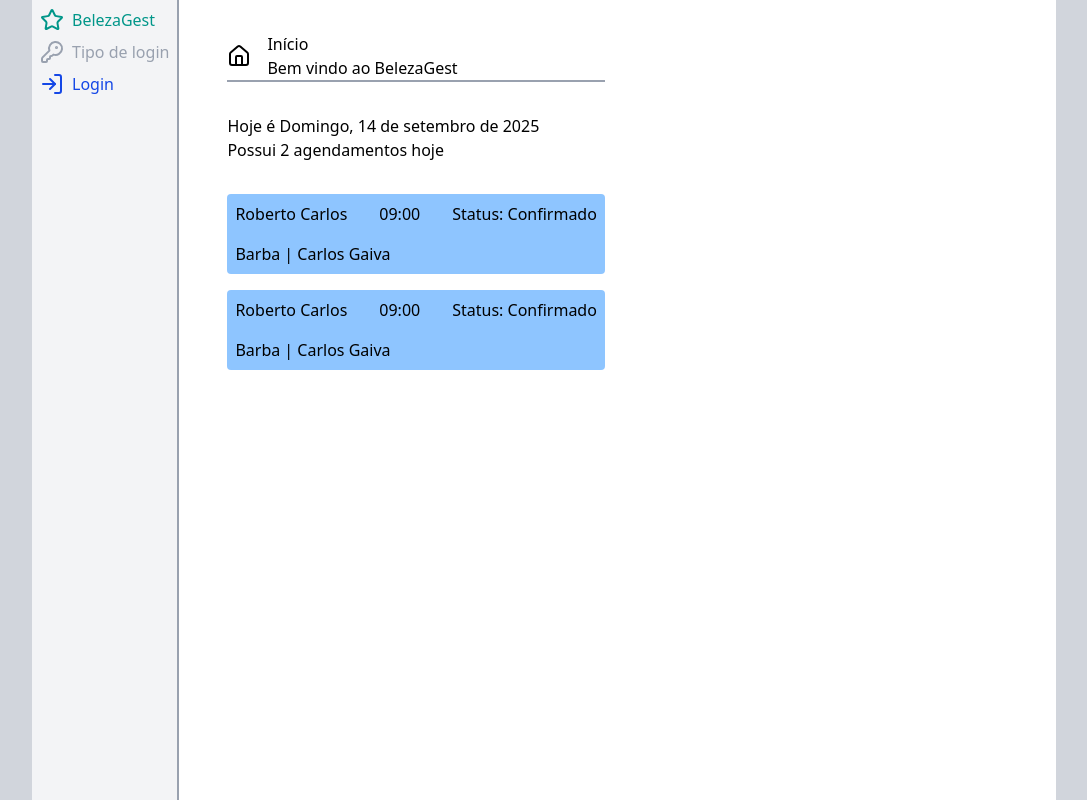
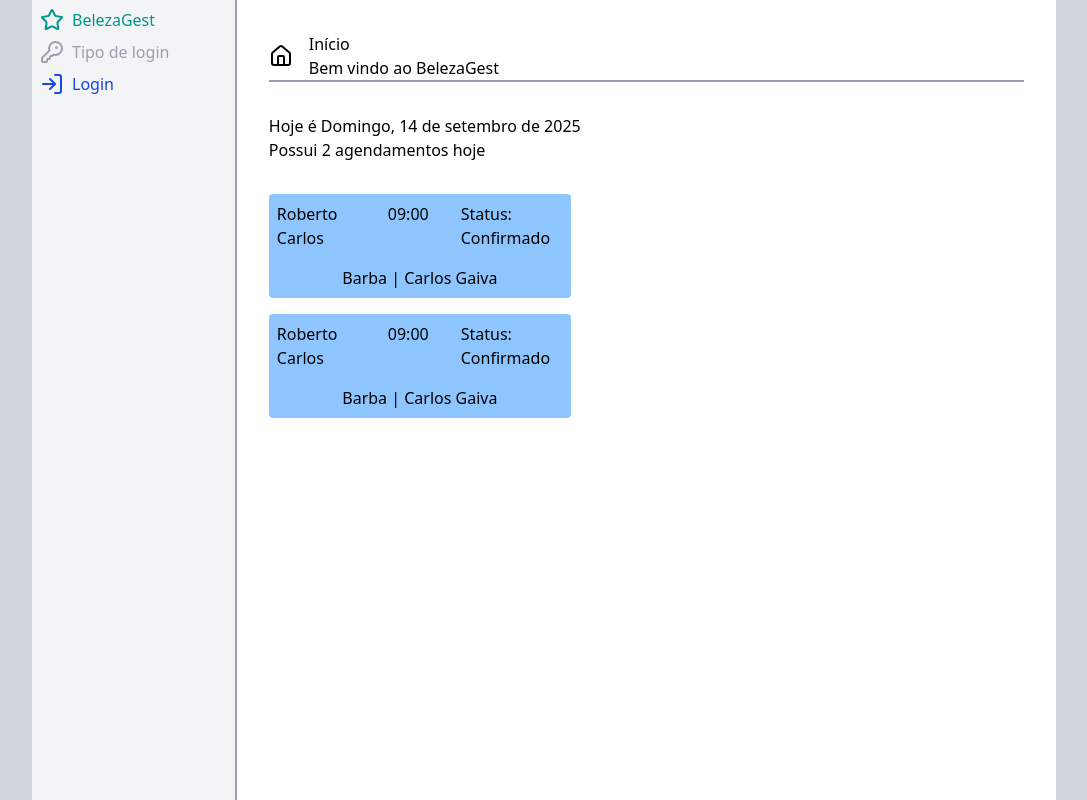
Before and after one commit to GuilhermeCasarim/estagio_unifil, a React (Vite) app in the folder front/: page / in a window 1280 px wide. Shown: the whole page, without its empty margins (96-1183 px from the left). Built offline with nearby package versions, Linux system fonts and the light colour scheme; no server answers.

Commit message:
width e css ajustados; falta toastify, qntCliente e filtro

```diff
--- a/front/src/components/Container.jsx
+++ b/front/src/components/Container.jsx
@@ -5,3 +5,5 @@ export const Container = ({ children }) => {
     <div className='flex mx-auto w-[80%] bg-white min-h-[100vh]'>{children}</div>
   )
 }
+
+//w-full no container
--- a/front/src/components/Header.jsx
+++ b/front/src/components/Header.jsx
@@ -18,13 +18,13 @@ export const Header = () => {
           <Link onClick={logout} className='text-blue-700 flex gap-2'> <LogOut /> Sair</Link>
           <Link className='flex gap-2' to='/'> <Home size={24} /> Início</Link>
           <Link className='flex gap-2' to='/clientes/lista'> <Users /> Clientes</Link>
-          <Link className='flex gap-2' to='/agendamento'> <NotebookText />Agenda</Link>
+          <Link className='flex gap-2' to='#'> <NotebookText />Agenda</Link>
           {/* <Link className='flex gap-2' to='/clientes'> <Scissors /> Cadastrar cliente</Link> */}
-          <Link className='flex gap-2' to='/clientes'> <UserStar /> Profissionais</Link>
-          <Link className='flex gap-2' to='/clientes'> <Scissors /> Serviços</Link>
-          <Link className='flex gap-2' to='/clientes'> <Package /> Estoque</Link>
-          <Link className='flex gap-2' to='/clientes'> <DollarSign /> Financeiro</Link>
-          <Link className='flex gap-2' to='/clientes'> <ChartColumnIncreasing /> Relatórios</Link>
+          <Link className='flex gap-2' to='#'> <UserStar /> Profissionais</Link>
+          <Link className='flex gap-2' to='#'> <Scissors /> Serviços</Link>
+          <Link className='flex gap-2' to='#'> <Package /> Estoque</Link>
+          <Link className='flex gap-2' to='#'> <DollarSign /> Financeiro</Link>
+          <Link className='flex gap-2' to='#'> <ChartColumnIncreasing /> Relatórios</Link>
           <div>
             {authState.status && <h1>{`Usuário atual: ${authState.login}`}</h1>}
           </div>
--- a/front/src/components/MainLayout.jsx
+++ b/front/src/components/MainLayout.jsx
@@ -12,13 +12,13 @@ import { Route, Routes } from 'react-router-dom'
 
 export const MainLayout = () => {
   return (
-    <div className='flex space-x-12 min-h-[100vh]'>
+    <div className='flex w-full'>
 
-      <aside className='h-full'>
+      <aside className='w-1/5'>
         <Header />
       </aside>
 
-      <main className='mt-8'>
+      <main className='mt-8 w-4/5 px-8'>
         <Routes>
           <Route path='/' element={<Home />} />
           <Route path='/clientes' element={<Clientes />} />
--- a/front/src/pages/Home.jsx
+++ b/front/src/pages/Home.jsx
@@ -27,22 +27,22 @@ export const Home = () => {
             </div>
             <div className="clientesHoje flex flex-col space-y-4">
 
-                <div className="cliente flex flex-col space-y-4 bg-blue-300 rounded p-2">
+                <div className="cliente flex flex-col space-y-4 bg-blue-300 rounded p-2 w-[40%]">
                     <div className='flex justify-center space-x-8'>
                         <p>Roberto Carlos</p>
                         <p>09:00</p>
                         <p className=''>Status: Confirmado</p>
                     </div>
-                    <p>Barba | Carlos Gaiva</p>
+                    <p className='text-center'>Barba | Carlos Gaiva</p>
                 </div>
 
-                <div className="cliente flex flex-col space-y-4 bg-blue-300 rounded p-2">
+                <div className="cliente flex flex-col space-y-4 bg-blue-300 rounded p-2 w-[40%]">
                     <div className='flex justify-center space-x-8'>
                         <p>Roberto Carlos</p>
                         <p>09:00</p>
-                        <p className=''>Status: Confirmado</p>
+                        <p>Status: Confirmado</p>
                     </div>
-                    <p>Barba | Carlos Gaiva</p>
+                    <p className='text-center'>Barba | Carlos Gaiva</p>
                 </div>
 
             </div>
--- a/front/src/pages/ListaClientes.jsx
+++ b/front/src/pages/ListaClientes.jsx
@@ -56,12 +56,12 @@ export const ListaClientes = () => {
                 <h1 className='flex gap-4'> <Users /> Clientes </h1>
             </div>
 
-            <div className='intro flex items-center'>
+            <div className='intro flex items-center justify-between'>
                 <div className="texto">
                     <p>Gestão de clientes</p>
                     <p>Pesquise e gerencie os clientes</p>
                 </div>
-                <button className='bg-teal-400 text-white px-2 py-1 rounded-full hover:bg-teal-500 transition duration-300 cursor-pointer'
+                <button className='bg-teal-400 text-white px-4 py-1 rounded-full hover:bg-teal-500 transition duration-300 cursor-pointer'
                     onClick={() => navigate('/clientes')}
                 >Novo Cliente</button>
             </div>
@@ -83,7 +83,7 @@ export const ListaClientes = () => {
 
             <div className="clientesData">
                 {listaClientes.map((cliente, key) => (
-                    <div className="cliente-card bg-gray-300 my-8 cursor-pointer
+                    <div className="cliente-card w-2/5 bg-gray-300 my-8 cursor-pointer
                      hover:bg-gray-400 transiton duration-300 p-2 flex flex-col gap-8" key={key}
                         onClick={() => navigate(`/cliente/${cliente.id}`)}>
 
--- a/front/src/pages/Login.jsx
+++ b/front/src/pages/Login.jsx
@@ -32,7 +32,7 @@ export const Login = () => {
         // Remova o navigate('/') daqui
     }
     return (
-        <div className='p-2 flex flex-col items-center w-[80%] mx-auto bg-[#EAF3F2]'>
+        <div className='flex flex-col items-center mx-auto bg-[#EAF3F2] py-4'>
             <div className="infoLogin mb-16 flex flex-col items-center space-y-4">
                 <h1 className='text-white bg-emerald-400 px-2 rounded'>BelezaGest</h1>
                 <h2 className='text-emerald-400 '>Acesse sua conta</h2>
```
